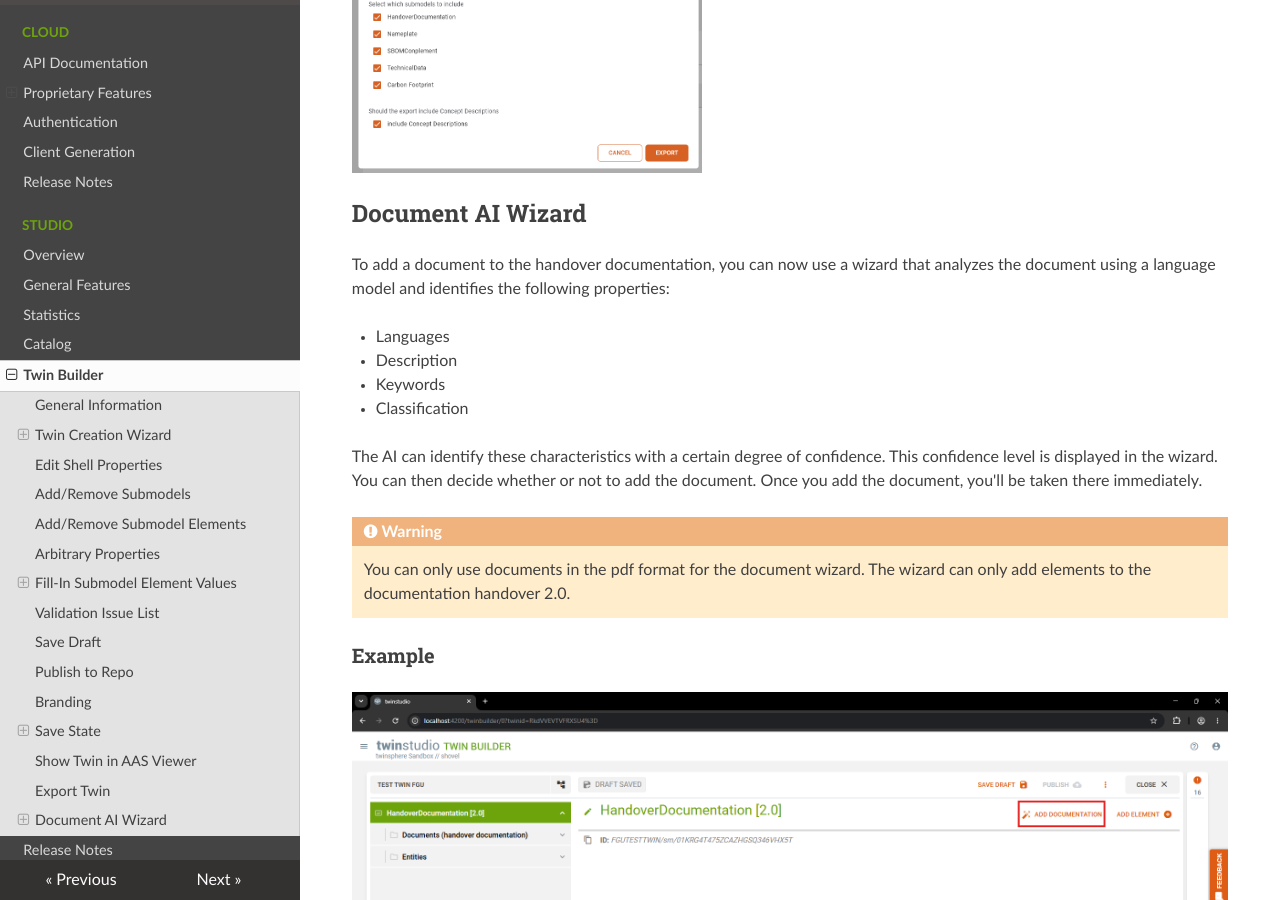
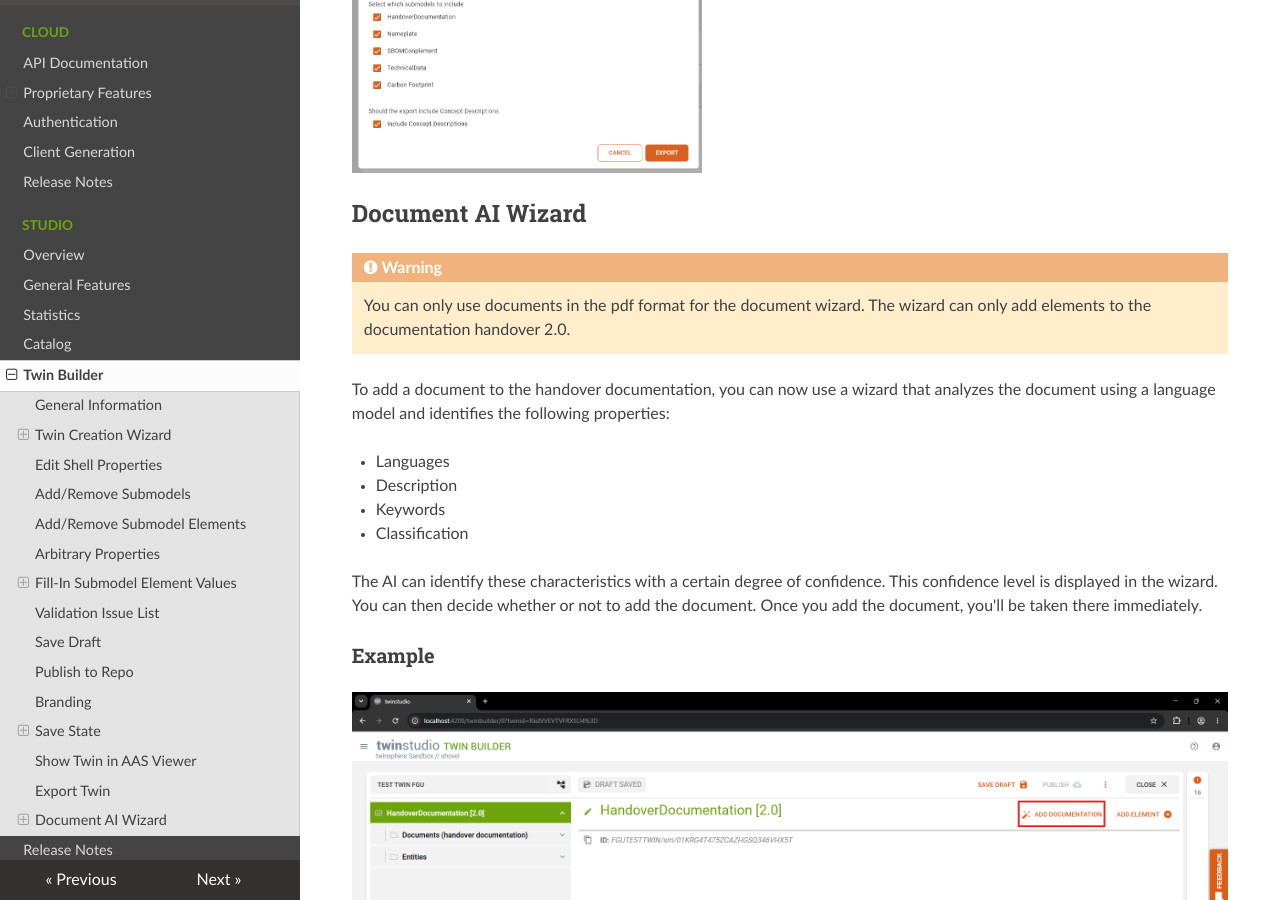
Before and after one commit to twinsphere/twinsphere.github.io, an MkDocs documentation site: the page built from docs/studio-twin-builder.md, in a window 1280 px wide and 900 px high, scrolled down 24224 px. Built offline with MkDocs 1.6.1, drawn with Linux system fonts in a browser that asks for light colours; nearby versions of some CDN libraries; part of the change alters nothing that is shown.

```diff
--- a/docs/studio-twin-builder.md
+++ b/docs/studio-twin-builder.md
@@ -412,6 +412,10 @@ Concept descriptions can only be included if your twin is *published*.
 
 ## Document AI Wizard
 
+!!! warning
+    You can only use documents in the pdf format for the document wizard.
+    The wizard can only add elements to the documentation handover 2.0.
+
 To add a document to the handover documentation, you can now use a
 wizard that analyzes the document using a language model and identifies the following properties:
 
@@ -424,10 +428,6 @@ The AI can identify these characteristics with a certain degree of confidence.
 This confidence level is displayed in the wizard. You can then decide whether or not to add the document.
 Once you add the document, you'll be taken there immediately.
 
-!!! warning
-    You can only use documents in the pdf format for the document wizard.
-    The wizard can only add elements to the documentation handover 2.0.
-
 ### Example
 
 ![open wizard](./img/twinstudio_builder_document_wizard_open_button.png)
```
